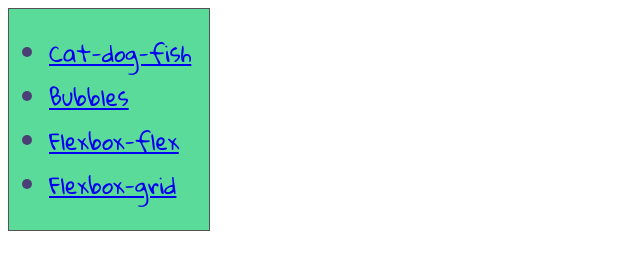
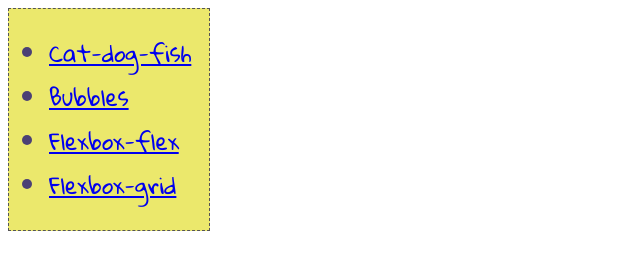
Before and after one commit to elyashar/FrontendMasters, a website built with Vite: page index.html in a window 1280 px wide. Shown: the whole page, without its empty margins (0-640 px from the left). Built offline with nearby package versions, Linux system fonts and the light colour scheme.

Commit message:
change color

```diff
--- a/style.css
+++ b/style.css
@@ -3,7 +3,6 @@ body {
     color: rgb(75, 64, 117);
     /* text-decoration: none; */
 }
-
 
 .gloria-hallelujah-regular {
     font-family: "Gloria Hallelujah", cursive;
@@ -15,8 +14,7 @@ body {
     display: flex;
     justify-content: left;
     width: 200px;
-    background-color: rgb(90, 219, 154);
-    /* padding: 10rem; */
+    background-color: rgb(235, 232, 108);
     font-size: 1.4rem;
-    border: 0.1rem solid rgb(85, 84, 84);
+    border: 0.1rem dashed rgb(85, 84, 84);
 }
```
